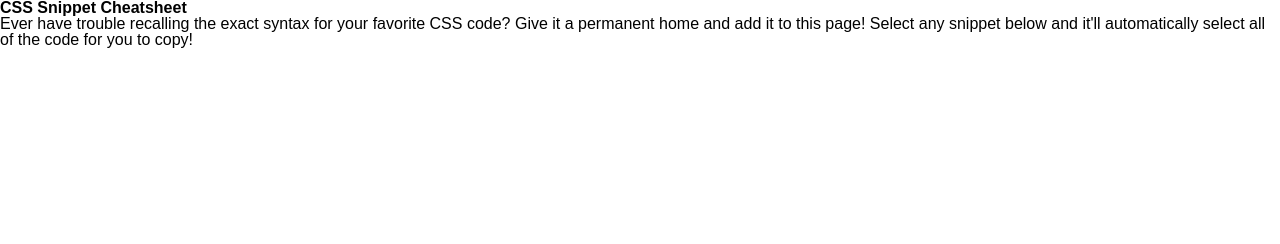
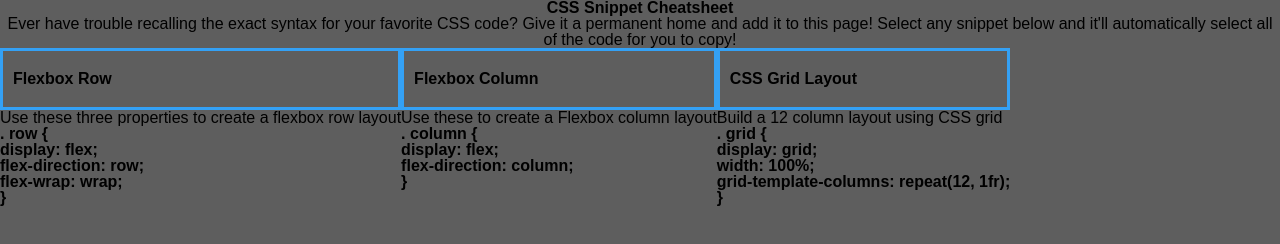
Before and after one commit to samamiraa/02-Adv-CSS-Mini-Project, a plain HTML site: page index.html in a window 1280 px wide. Drawn offline with Linux system fonts and the light colour scheme; files that its build step writes are made by us from their sources.

Commit message:
added first section in HTML

```diff
--- a/assets/style.css
+++ b/assets/style.css
@@ -0,0 +1,19 @@
+body {
+    background-color: rgb(94, 94, 94);
+}
+
+header {
+    text-align: center;
+    margin: auto;
+}
+
+ h2  {
+    border: 3px solid rgb(52, 161, 245);
+    padding: 20px 10px;
+
+}
+
+.display-flex {
+    display: flex;
+    flex-direction: row;
+}
--- a/index.html
+++ b/index.html
@@ -5,8 +5,8 @@
   <meta charset="UTF-8" />
   <meta name="viewport" content="width=device-width, initial-scale=1.0" />
   <title>CSS Snippet Cheatsheets</title>
-  <link rel="stylesheet" href="./assets/css/reset.css" />
-  <link rel="stylesheet" href="./assets/css/style.css" />
+  <link rel="stylesheet" href="./assets/reset.css" />
+  <link rel="stylesheet" href="./assets/style.css" />
 </head>
 
 <body>
@@ -16,8 +16,35 @@
     </header>
 
     <main>
-      <section>
+      <section class="display-flex">
+        <div>
+          <h2>Flexbox Row</h2>
+            <p>Use these three properties to create a flexbox row layout</p>
+              <h3>. row {<br>
+                  display: flex;<br>
+                  flex-direction: row;<br>
+                  flex-wrap: wrap;<br>
+                }</h3>
+          </div>
 
+        <div>
+          <h2>Flexbox Column</h2>
+            <p>Use these to create a Flexbox column layout</p>
+              <h3>. column {<br>
+                  display: flex;<br>
+                  flex-direction: column;<br>
+                }</h3>
+        </div>
+
+        <div>
+          <h2>CSS Grid Layout</h2>
+            <p>Build a 12 column layout using CSS grid</p>
+              <h3>. grid {<br>
+              display: grid;<br>
+              width: 100%;<br>
+              grid-template-columns: repeat(12, 1fr);<br>
+              }</h3>
+        </div>
       </section>
     </main>
 
```
